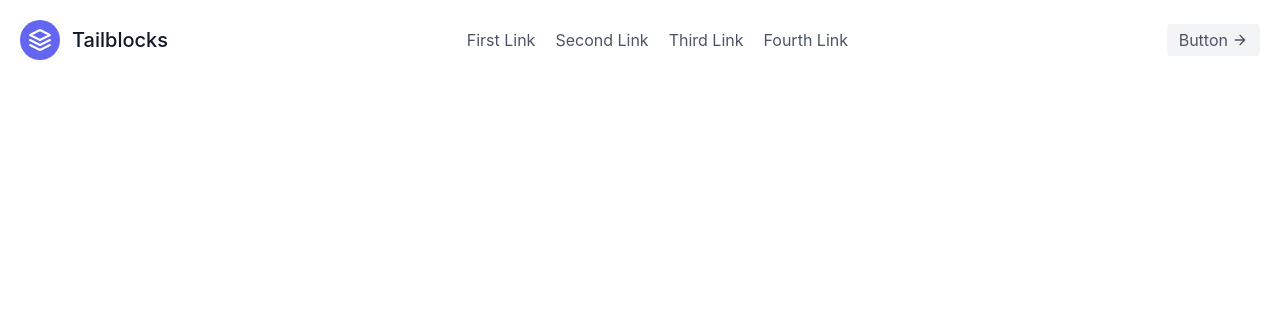
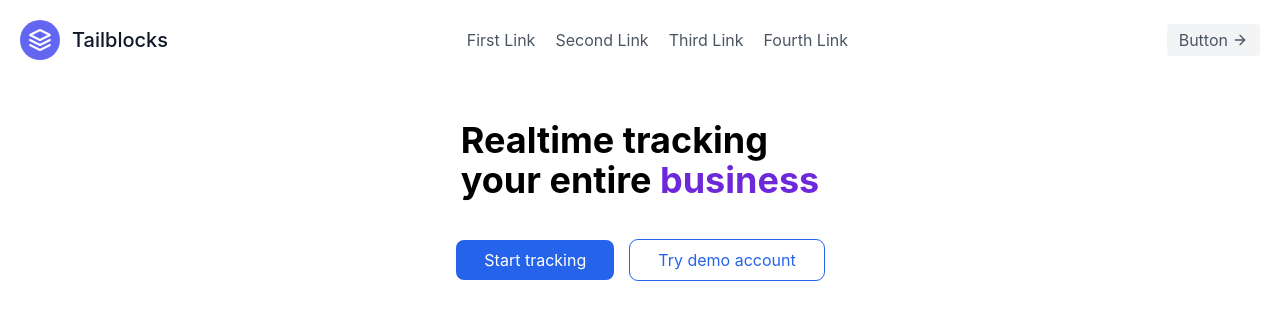
Before and after one commit to Sumitsinh1726/React_portfolio_Project, a React (Create React App) app in the folder krp/: page / in a window 1280 px wide. Shown: the top 320 px of the page. Built offline with nearby package versions, Linux system fonts and the light colour scheme.

Commit message:
Aryan
I created home page

```diff
--- a/krp/src/App.css
+++ b/krp/src/App.css
@@ -1,4 +1,4 @@
-.App {
+/* .App {
   text-align: center;
 }
 
@@ -35,4 +35,4 @@
   to {
     transform: rotate(360deg);
   }
-}
+} */
--- a/krp/src/App.js
+++ b/krp/src/App.js
@@ -1,4 +1,5 @@
 import './App.css';
+import Home from './component/Home';
 import Navbar from './component/Navbar';
 
 
@@ -6,6 +7,7 @@ function App() {
   return (
     <div className="App">
       <Navbar />
+      <Home />
     </div>
   );
 }
--- /dev/null
+++ b/krp/src/component/Home.jsx
@@ -0,0 +1,21 @@
+import React from 'react'
+
+const Home = () => {
+  return (
+    <>
+        <div className="">
+
+            <section className="flex flex-col items-center">
+                <h3 className="text-4xl font-bold my-10">Realtime tracking <br /> your entire <span className="text-violet-700">business</span> </h3>
+
+                <div className="">
+                    <button className="px-7 py-2 bg-blue-600 rounded-lg text-white mr-4">Start tracking</button>
+                    <button className="px-7 py-2 outline outline-1 text-blue-600 rounded-lg">Try demo account</button>
+                </div>
+            </section>
+        </div>
+    </>
+  )
+}
+
+export default Home
--- a/krp/tailwind.config.js
+++ b/krp/tailwind.config.js
@@ -4,7 +4,11 @@ module.exports = {
     "./src/**/*.{js,jsx,ts,tsx}",
   ],
   theme: {
-    extend: {},
+    extend: {
+      spacing: {
+        'container': '5rem',
+      }
+    },
   },
   plugins: [],
 }
```
